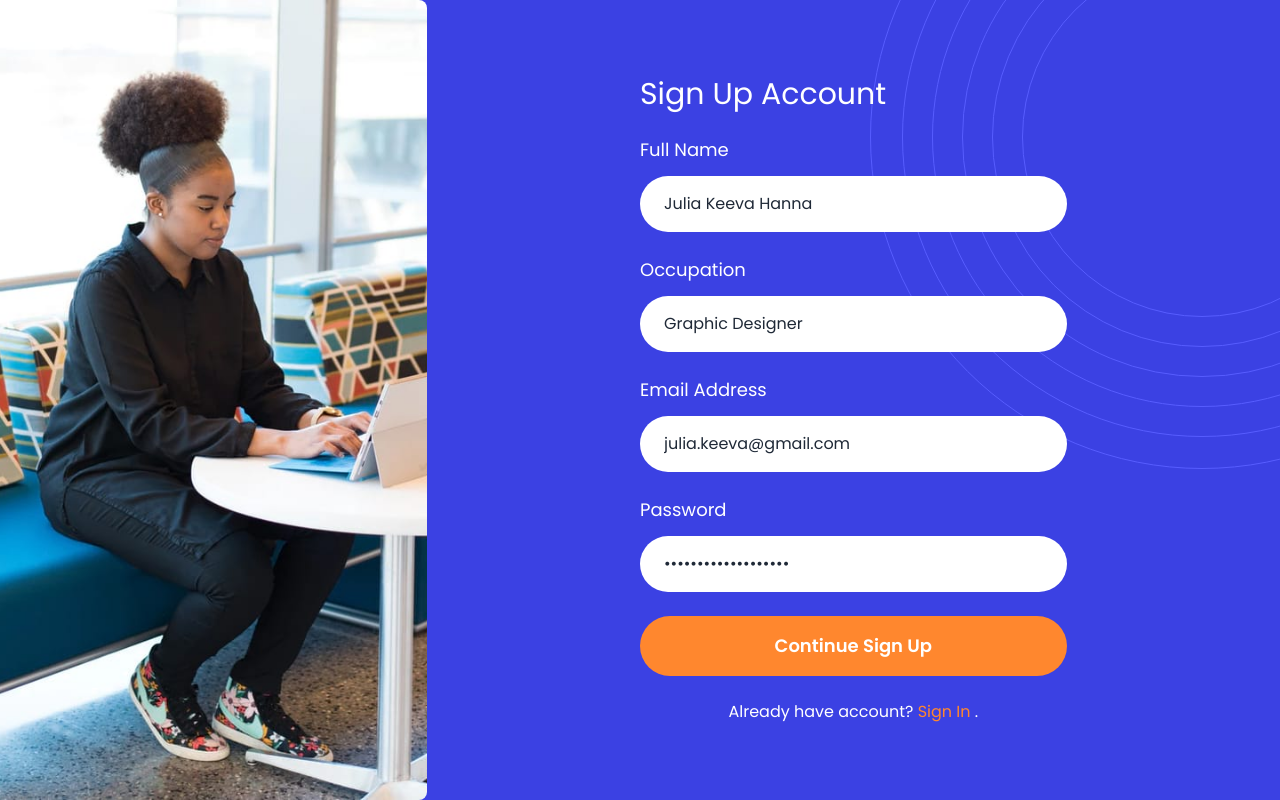
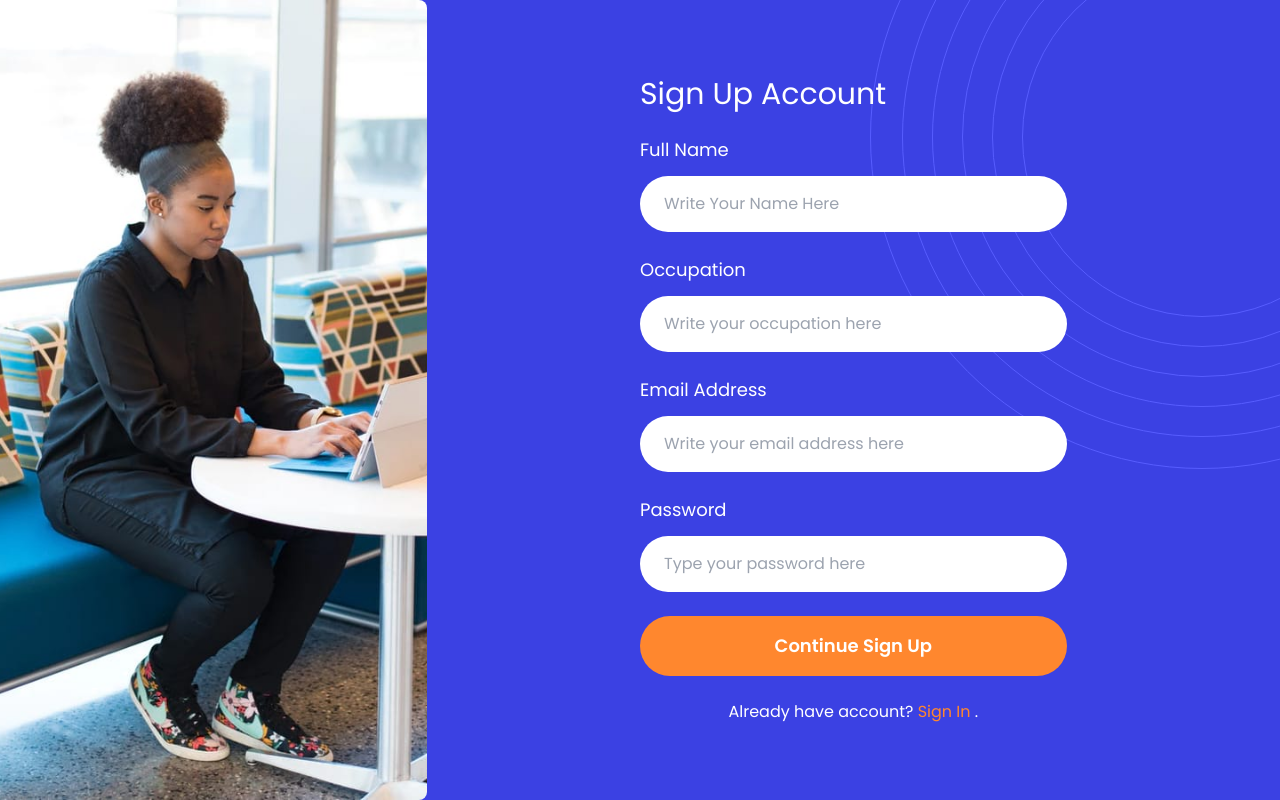
Before and after one commit to sabilimaulana/bwastartup-frontend, a Nuxt app: page /register in a window 1280 px wide. Built offline with nearby package versions, Linux system fonts and the light colour scheme.

Commit message:
~Integrasi API : Integrasi Sign Up Markup

```diff
--- a/pages/register.vue
+++ b/pages/register.vue
@@ -30,7 +30,7 @@
                 focus:text-gray-100
               "
               placeholder="Write Your Name Here"
-              value="Julia Keeva Hanna"
+              v-model="register.name"
             />
           </div>
         </div>
@@ -50,7 +50,7 @@
                 focus:text-gray-100
               "
               placeholder="Write your occupation here"
-              value="Graphic Designer"
+              v-model="register.occupation"
             />
           </div>
         </div>
@@ -70,7 +70,7 @@
                 focus:text-gray-100
               "
               placeholder="Write your email address here"
-              value="julia.keeva@gmail.com"
+              v-model="register.email"
             />
           </div>
         </div>
@@ -90,14 +90,15 @@
                 focus:text-gray-100
               "
               placeholder="Type your password here"
-              value="nasigorenglimaribbu"
+              v-model="register.password"
+              @keyup.enter="userRegister"
             />
           </div>
         </div>
         <div class="mb-6">
           <div class="mb-4">
             <button
-              @click="$router.push({ path: '/upload' })"
+              @click="userRegister"
               class="
                 block
                 w-full
```
